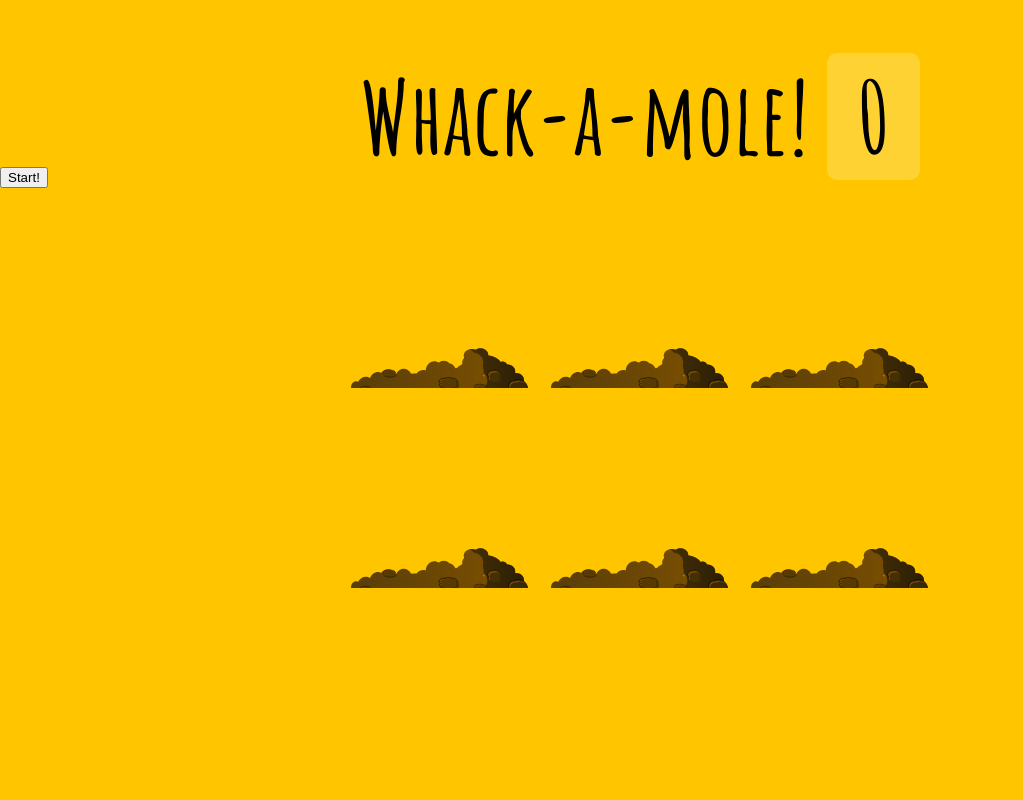
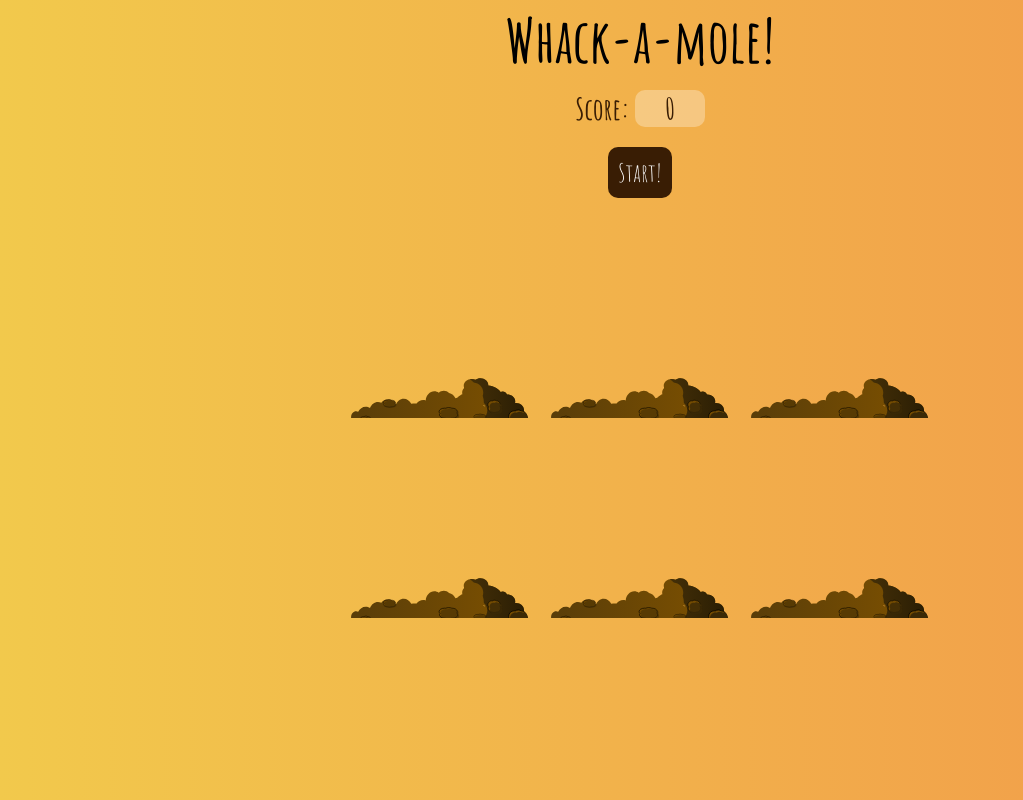
Before and after one commit to eneax/JavaScript30, a plain HTML site: page 30 - Whack A Mole/index.html in a window 1280 px wide. Shown: the whole page, without its empty margins (0-1023 px from the left). Drawn offline with Linux system fonts and the light colour scheme.

Commit message:
Refactor project 30 style.css and index.html

```diff
--- a/30 - Whack A Mole/index.html
+++ b/30 - Whack A Mole/index.html
@@ -9,8 +9,10 @@
 </head>
 <body>
 
-  <h1>Whack-a-mole! <span class="score">0</span></h1>
-  <button onClick="startGame()">Start!</button>
+  <!-- <h1>Whack-a-mole! <span class="score">0</span></h1> -->
+  <h1>Whack-a-mole!</h1>
+  <h2>Score: <span class="score">0</span></h2>
+  <button class="start" onClick="startGame()">Start!</button>
 
   <div class="game">
     <div class="hole hole1">
--- a/30 - Whack A Mole/style.css
+++ b/30 - Whack A Mole/style.css
@@ -1,7 +1,9 @@
 html {
   box-sizing: border-box;
   font-size: 10px;
-  background: #ffc600;
+  background: #F2994A;
+  background: -webkit-linear-gradient(to right, #F2C94C, #F2994A);
+  background: linear-gradient(to right, #F2C94C, #F2994A);
 }
 
 *, *:before, *:after {
@@ -10,30 +12,37 @@ html {
 
 body {
   padding: 0;
-  margin:0;
+  margin: 0;
   font-family: 'Amatic SC', cursive;
+  text-align: center;
 }
 
 h1 {
   text-align: center;
-  font-size: 10rem;
-  line-height:1;
-  margin-bottom: 0;
+  font-size: 6rem;
+  line-height: 1;
+  margin: 1rem 0 0 0;
+}
+
+h2 {
+  font-size: 3rem;
+  color: #391d04;
+  margin: 2rem;
 }
 
 .score {
-  background:rgba(255,255,255,0.2);
-  padding:0 3rem;
-  line-height:1;
-  border-radius:1rem;
+  background: rgba(255, 255, 255, .3);
+  padding: 0 3rem;
+  line-height: 1;
+  border-radius: 1rem;
 }
 
 .game {
-  width:600px;
-  height:400px;
-  display:flex;
-  flex-wrap:wrap;
-  margin:0 auto;
+  width: 600px;
+  height: 400px;
+  display: flex;
+  flex-wrap: wrap;
+  margin: 0 auto;
 }
 
 .hole {
@@ -45,25 +54,38 @@ h1 {
 .hole:after {
   display: block;
   background: url(dirt.svg) bottom center no-repeat;
-  background-size:contain;
-  content:'';
+  background-size: contain;
+  content: '';
   width: 100%;
-  height:70px;
+  height: 70px;
   position: absolute;
   z-index: 2;
-  bottom:-30px;
+  bottom: -30px;
 }
 
 .mole {
-  background:url('mole.svg') bottom center no-repeat;
-  background-size:60%;
+  background: url('mole.svg') bottom center no-repeat;
+  background-size: 60%;
   position: absolute;
   top: 100%;
   width: 100%;
   height: 100%;
-  transition:all 0.4s;
+  transition: all .4s;
 }
 
-.hole.up .mole {
-  top:0;
+.hole.up .mole { top: 0; }
+
+.start {
+  font-family: 'Amatic SC', cursive;
+  display: inline-block;
+  text-decoration: none;
+  border: 0;
+  border-radius: 1rem;
+  background: #391d04;
+  color: #fff;
+  font-size: 2.5rem;
+  padding: 1rem 1rem;
+  cursor: pointer;
+  margin-bottom: 2rem;
 }
+.start:hover { opacity: .7; }
```
